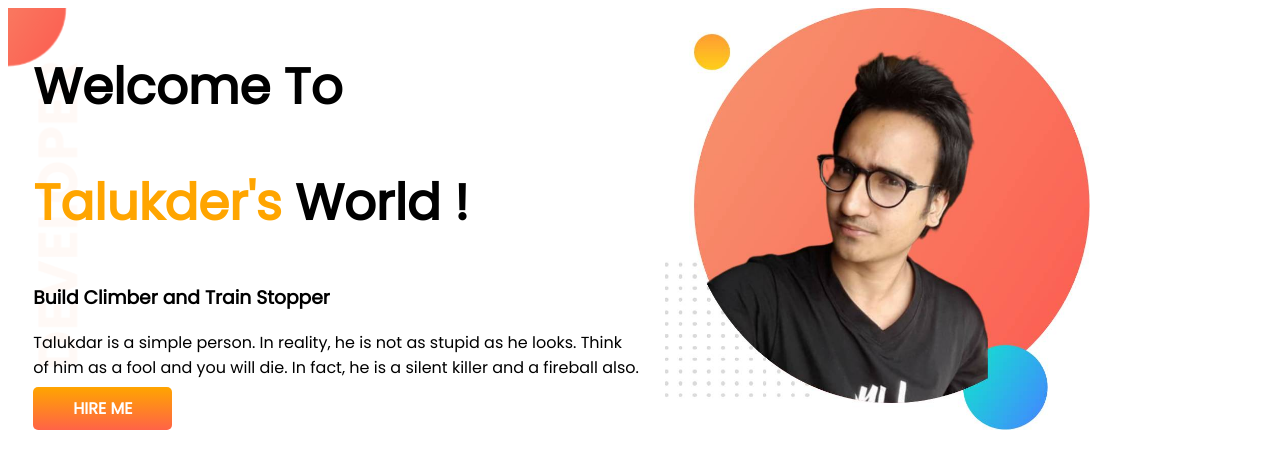
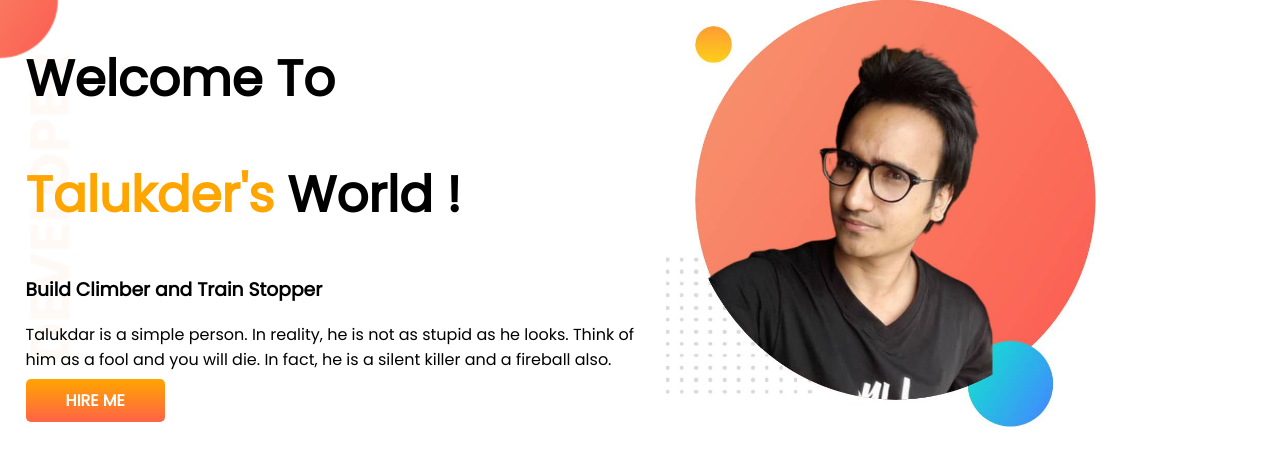
Before and after one commit to SATalukder/developer-portfolio, a plain HTML site: page index.html in a window 1280 px wide. Drawn offline with Linux system fonts and the light colour scheme.

Commit message:
First work done

```diff
--- a/style.css
+++ b/style.css
@@ -1,5 +1,6 @@
 body {
     font-family: 'Poppins', sans-serif;
+    margin: 0;
 }
 
 h1 {
@@ -35,4 +36,5 @@ section {
 
 .top-banner {
     background-image: url(images/top-banner.png);
+    background-repeat: no-repeat;
 }
```
